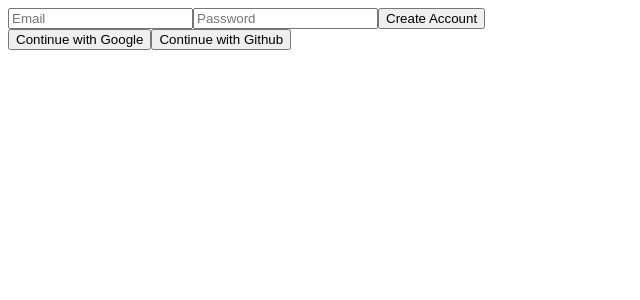
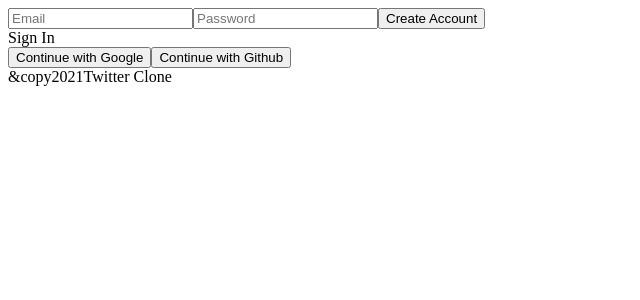
Before and after one commit to Nahee-Park/Twitter-Clone, a React (Create React App) app: page / in a window 1280 px wide. Shown: the top 300 px of the page, without its empty margins (0-640 px from the left). Built offline with nearby package versions, Linux system fonts and the light colour scheme; no server answers.

Commit message:
feat: 소셜 로그인 구현

```diff
--- a/src/App.js
+++ b/src/App.js
@@ -1,10 +1,25 @@
-import React from "react";
+import React, { useState, useEffect } from "react";
 import AppRouter from "components/AppRouter";
 import { authService } from "fbase";
 function App() {
-  const [isLoggedIn, setIsLoggedIn] = React.useState(authService.currentUser);
-  console.log(isLoggedIn);
-  return <AppRouter isLoggedIn={isLoggedIn} />;
+  const [isLoggedIn, setIsLoggedIn] = useState(false);
+  const [init, setInit] = useState(false);
+  useEffect(() => {
+    authService.onAuthStateChanged((user) => {
+      if (user) {
+        setIsLoggedIn(true);
+      } else {
+        setIsLoggedIn(false);
+      }
+      setInit(true);
+    });
+  }, []);
+  return (
+    <div>
+      {init ? <AppRouter isLoggedIn={isLoggedIn} /> : "Initializing..."}
+      <footer>&copy{new Date().getFullYear()}Twitter Clone</footer>
+    </div>
+  );
 }
 
 export default App;
--- a/src/fbase.js
+++ b/src/fbase.js
@@ -15,3 +15,6 @@ firebase.initializeApp(firebaseConfig);
 // 여기서 firebase에서 불러올 것 한 번만 불러온 이후에 다른 곳에서는 얘네를 임포트해서 씀
 // auth와 관련된 애들은 얘를 임포트해서 접근할 수 있음
 export const authService = firebase.auth();
+
+// 호출 한번만 하기 위해서 따로 저장해둠
+export const firebaseInstance = firebase;
--- a/src/routes/Auth.js
+++ b/src/routes/Auth.js
@@ -1,11 +1,12 @@
 import React, { useState } from "react";
-import { authService } from "fbase";
+import { authService, firebaseInstance } from "fbase";
 
 function Auth() {
   const [email, setEmail] = useState("");
   const [password, setPassword] = useState("");
   const [timer, setTimer] = useState(0);
   const [newAccount, setNewAccount] = useState(false);
+  const [error, setError] = useState("");
   const onChange = (event) => {
     const {
       target: { name, value },
@@ -18,7 +19,7 @@ function Auth() {
       const newTimer = setTimeout(() => {
         setEmail(value);
         setTimer(newTimer);
-      }, 500);
+      }, 100);
       console.log(email);
     } else if (name === "password") {
       if (timer) {
@@ -27,7 +28,7 @@ function Auth() {
       const newTimer = setTimeout(() => {
         setPassword(value);
         setTimer(newTimer);
-      }, 500);
+      }, 100);
       console.log(password);
     }
   };
@@ -46,12 +47,31 @@ function Auth() {
           email,
           password
         );
-        setNewAccount(true);
         console.log(data);
       }
     } catch (error) {
-      console.log(error);
+      setError(error.message);
     }
+  };
+  const onSocialClick = async (event) => {
+    const {
+      target: { name },
+    } = event;
+    if (name == "google") {
+      // provider는 firebase에 접근해서 받음
+      const provider = new firebaseInstance.auth.GoogleAuthProvider();
+      // authService에 접근해서 팝업 방식으로 로그인하는 방식을 따름
+      const data = await authService.signInWithPopup(provider);
+      console.log(data);
+    } else if (name == "github") {
+      const provider = new firebaseInstance.auth.GithubAuthProvider();
+      const data = await authService.signInWithPopup(provider);
+      console.log(data);
+    }
+  };
+  const toggleAccount = () => {
+    // 값을 받아서 반대값으로 리턴
+    setNewAccount((prev) => !prev);
   };
   return (
     <div>
@@ -71,11 +91,22 @@ function Auth() {
           required
           onChange={onChange}
         />
-        <input type="submit" value={newAccount ? "Log In" : "Create Account"} />
+        <input
+          type="submit"
+          value={newAccount ? "Sign In" : "Create Account"}
+        />
+        {error}
       </form>
+      <span onClick={toggleAccount}>
+        {newAccount ? "Create Account" : "Sign In"}
+      </span>
       <div>
-        <button>Continue with Google</button>
-        <button>Continue with Github</button>
+        <button onClick={onSocialClick} name="google">
+          Continue with Google
+        </button>
+        <button onClick={onSocialClick} name="github">
+          Continue with Github
+        </button>
       </div>
     </div>
   );
```
